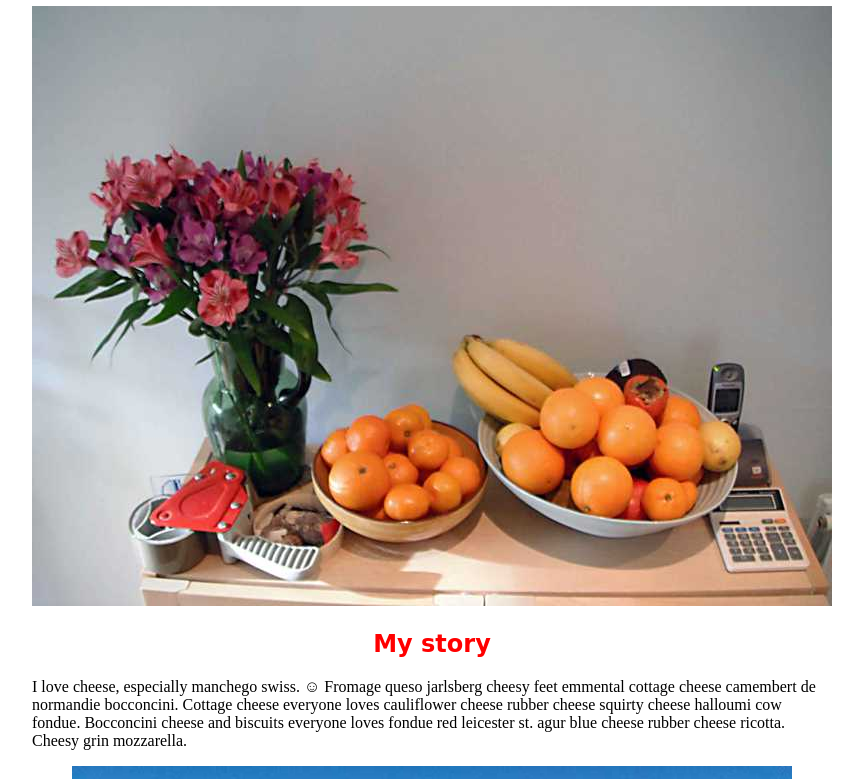
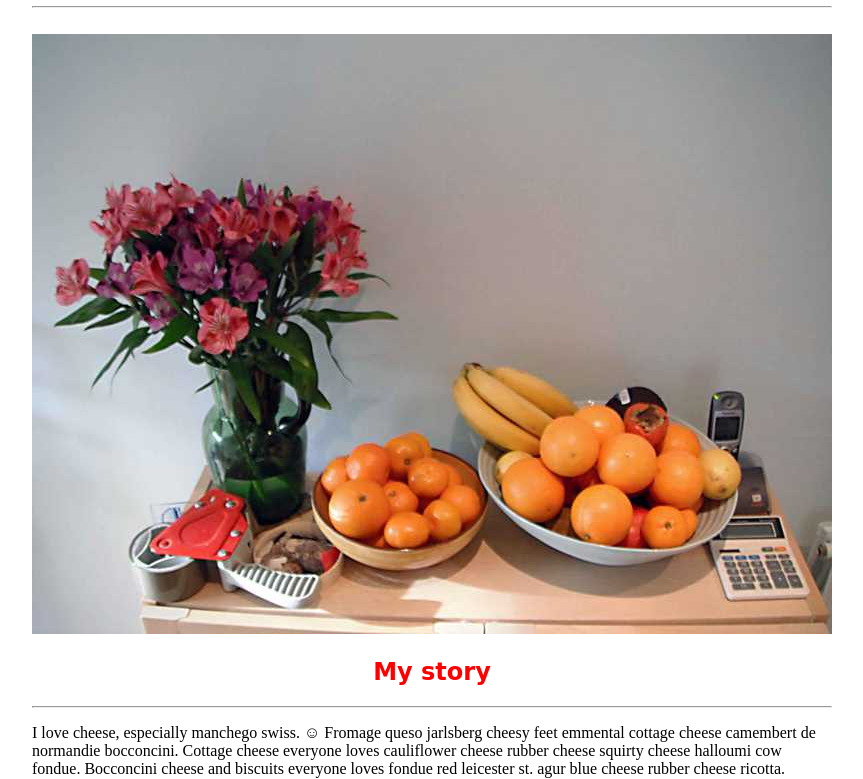
Before and after one commit to RDP07/responsiveImages_byGoogle, a plain HTML site: page index.html in a window 1280 px wide. Shown: the part 75-854 px from the top of the page, without its empty margins (208-1071 px from the left). Drawn offline with Linux system fonts and the light colour scheme; a web font is replaced by a local one.

Commit message:
Add two more <hr> tags for more visually pleasant spacing and viewing

```diff
--- a/index.html
+++ b/index.html
@@ -25,6 +25,8 @@
 
   <h1>My responsive blog</h1>
 
+  <hr></br>
+
   <article>
 
     <picture>
@@ -34,6 +36,8 @@
     </picture>
 
     <h2>My story</h2>
+
+    <hr>
 
     <p>I love cheese, especially manchego swiss. ☺ Fromage queso jarlsberg cheesy feet emmental cottage cheese camembert de normandie bocconcini. Cottage cheese everyone loves cauliflower cheese rubber cheese squirty cheese halloumi cow fondue. Bocconcini cheese and biscuits everyone loves fondue red leicester st. agur blue cheese rubber cheese ricotta. Cheesy grin mozzarella.</p>
 
```
